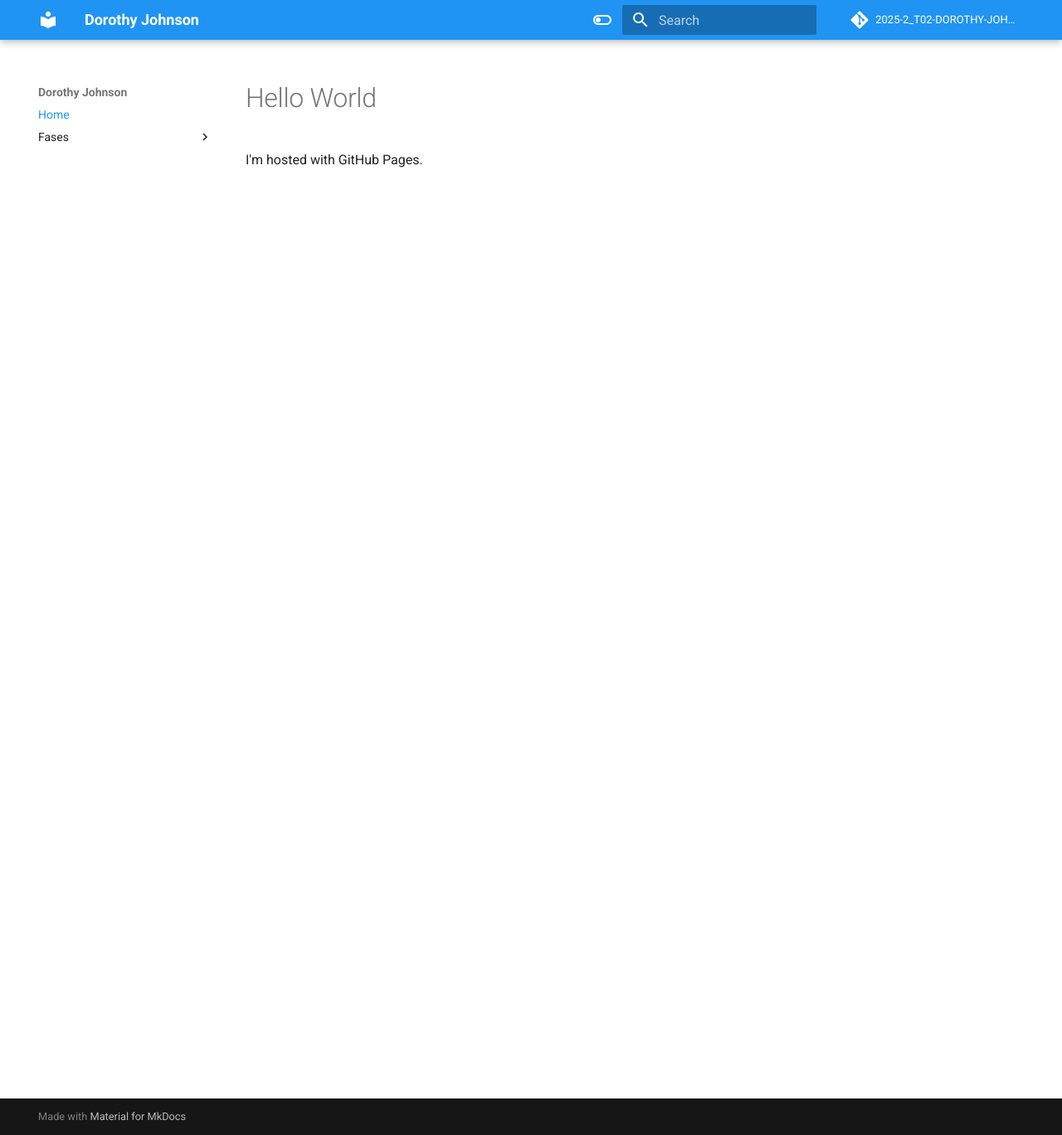
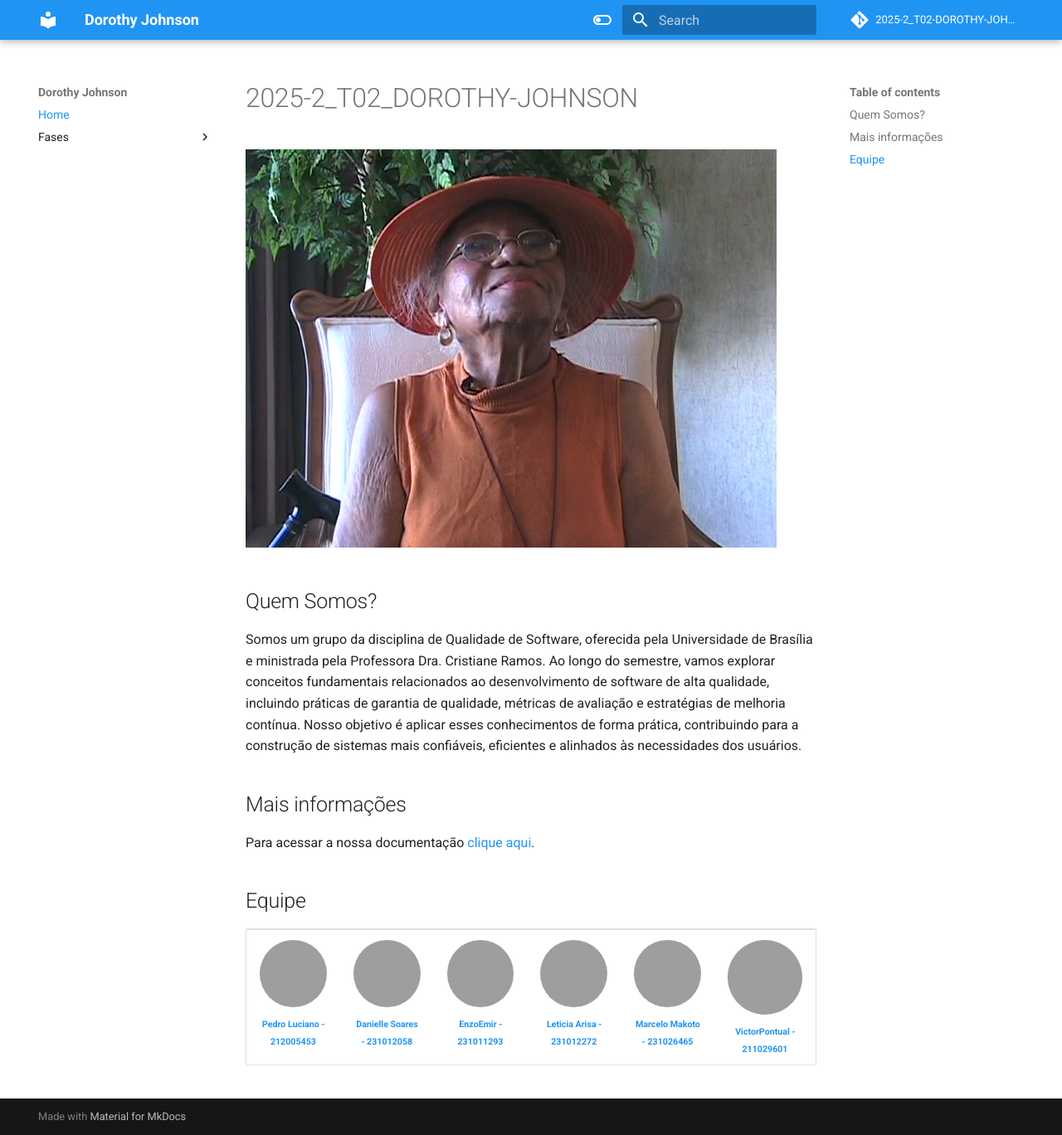
Before and after one commit to FCTE-Qualidade-de-Software-1/2025-2_T02_DOROTHY-JOHNSON, an MkDocs documentation site: the page built from docs/index.md, in a window 1280 px wide and 1368 px high. Shown: the whole window at 83% size. Built offline with MkDocs 1.6.1 and Material for MkDocs 9.7.7, drawn with Linux system fonts in a browser that asks for light colours; comment, search, counter and statistics services are not loaded; grey boxes are pictures that could not be loaded.

Commit message:
feat: Adicionando README e Index no pages

```diff
--- a/docs/index.md
+++ b/docs/index.md
@@ -1,7 +1,57 @@
-<!DOCTYPE html>
-<html>
-<body>
-<h1>Hello World</h1>
-<p>I'm hosted with GitHub Pages.</p>
-</body>
-</html>
+# 2025-2_T02_DOROTHY-JOHNSON
+
+![Dorothy-Johnson](img/DJohnson.png)
+
+## Quem Somos?
+
+Somos um grupo da disciplina de Qualidade de Software, oferecida pela Universidade de Brasília e ministrada pela Professora Dra. Cristiane Ramos. Ao longo do semestre, vamos explorar conceitos fundamentais relacionados ao desenvolvimento de software de alta qualidade, incluindo práticas de garantia de qualidade, métricas de avaliação e estratégias de melhoria contínua. Nosso objetivo é aplicar esses conhecimentos de forma prática, contribuindo para a construção de sistemas mais confiáveis, eficientes e alinhados às necessidades dos usuários.
+
+## Mais informações
+
+Para acessar a nossa documentação [clique aqui](https://fcte-qualidade-de-software-1.github.io/2025-2_T02_DOROTHY-JOHNSON/).
+
+
+## Equipe
+
+<center>
+<table>
+  <tr>
+    <td align="center">
+      <a href="https://github.com/PedroALuciano">
+        <img src="https://github.com/PedroALuciano.png" width="190" style="border-radius: 50%;" alt="Pedro Luciano"/>
+        <br/><sub><b>Pedro Luciano - 212005453</b></sub>
+      </a>
+    </td>
+    <td align="center">
+      <a href="https://github.com/danielle-soaress">
+        <img src="https://github.com/danielle-soaress.png" width="190" style="border-radius: 50%;" alt="Danielle Soares"/>
+        <br/><sub><b>Danielle Soares - 231012058</b></sub>
+      </a>
+    </td>
+    <td align="center">
+      <a href="https://github.com/EnzoEmir">
+        <img src="https://github.com/EnzoEmir.png" width="190" style="border-radius: 50%;" alt="EnzoEmir"/>
+        <br/><sub><b>EnzoEmir - 231011293</b></sub>
+      </a>
+    </td>
+    <td align="center">
+      <a href="https://github.com/Leticia-Arisa-K-Higa">
+        <img src="https://github.com/Leticia-Arisa-K-Higa.png" width="190" style="border-radius: 50%;" alt="Leticia Arisa"/>
+        <br/><sub><b>Leticia Arisa - 231012272</b></sub>
+      </a>
+    </td>
+    <td align="center">
+      <a href="https://github.com/MM4k">
+        <img src="https://github.com/MM4k.png" width="190" style="border-radius: 50%;" alt="Marcelo Makoto"/>
+        <br/><sub><b>Marcelo Makoto - 231026465</b></sub>
+      </a>
+    </td>
+    <td align="center">
+      <a href="https://github.com/VictorPontual">
+        <img src="https://github.com/VictorPontual.png" width="190" style="border-radius: 50%;" alt="VictorPontual"/>
+        <br/><sub><b>VictorPontual - 211029601</b></sub>
+      </a>
+    </td>
+  </tr>
+</table>
+</center>
```
Also changed, not shown: README.md (+56 -0 lines), docs/img/DJohnson.png (added).
